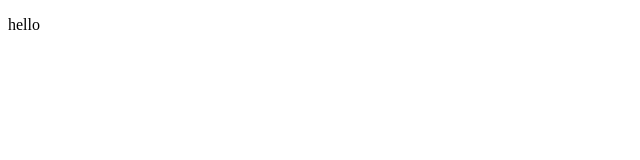
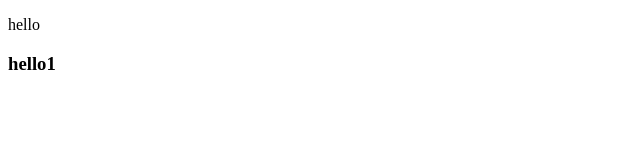
Before and after one commit to natialezhava/Homework, a plain HTML site: page index.html in a window 1280 px wide. Shown: the full height of the page, 0-640 px from the left. Drawn offline with Linux system fonts and the light colour scheme.

Commit message:
add h3 in index.html

```diff
--- a/index.html
+++ b/index.html
@@ -5,6 +5,7 @@
 </head>
 <body>
 	<p>hello</p>
+	<h3>hello1</h3>
 
 </body>
 </html>
```
